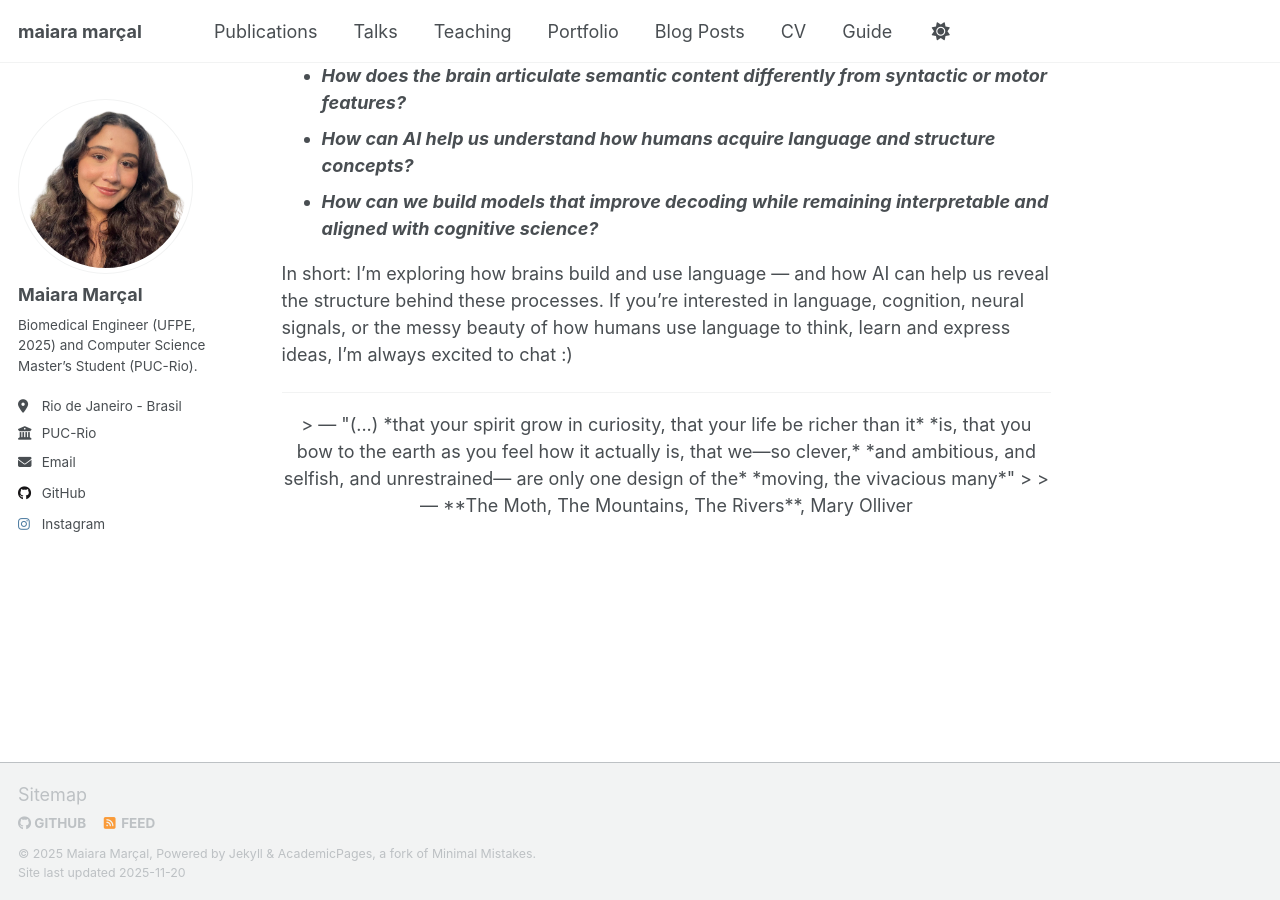
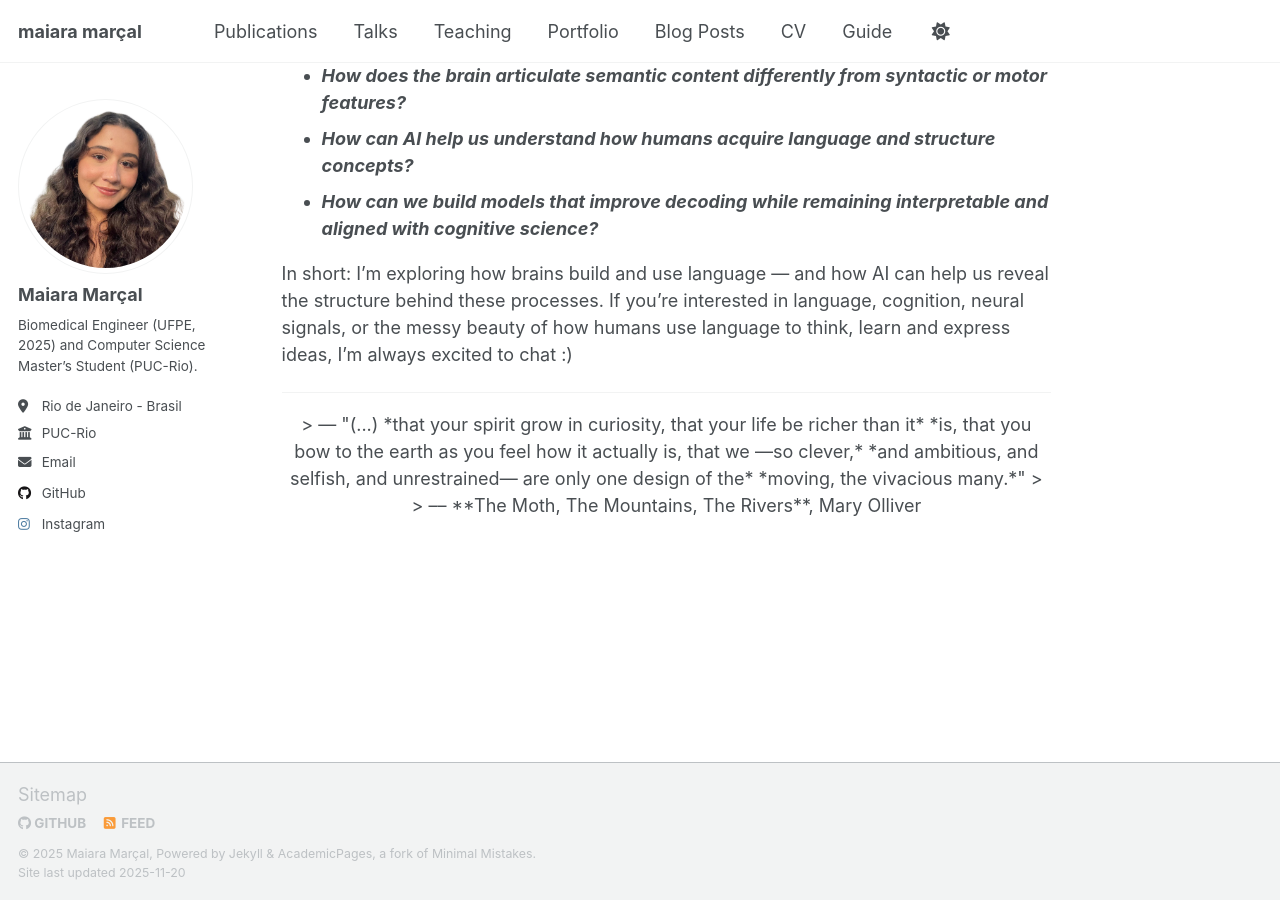
Before and after one commit to maiaramaaraujo/maiaramaaraujo.github.io, a Jekyll site: the page built from _pages/about.md, in a window 1280 px wide and 900 px high, scrolled down 782 px. Built offline with Jekyll 4.4.1, drawn with Linux system fonts in a browser that asks for light colours; a script that is not in the unit is left out.

```diff
--- a/_pages/about.md
+++ b/_pages/about.md
@@ -30,9 +30,9 @@ In short: I’m exploring how brains build and use language — and how AI can h
 <div align="center">
 
 > — "(...) *that your spirit grow in curiosity, that your life be richer than it*
-*is, that you bow to the earth as you feel how it actually is, that we—so clever,*
+*is, that you bow to the earth as you feel how it actually is, that we —so clever,*
 *and ambitious, and selfish, and unrestrained— are only one design of the*
-*moving, the vivacious many*"
+*moving, the vivacious many.*"
 >
 > –– **The Moth, The Mountains, The Rivers**, Mary Olliver
 
```
